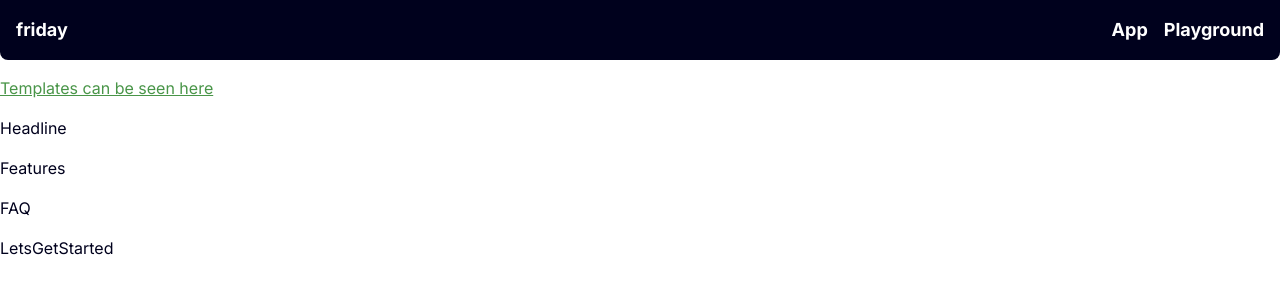
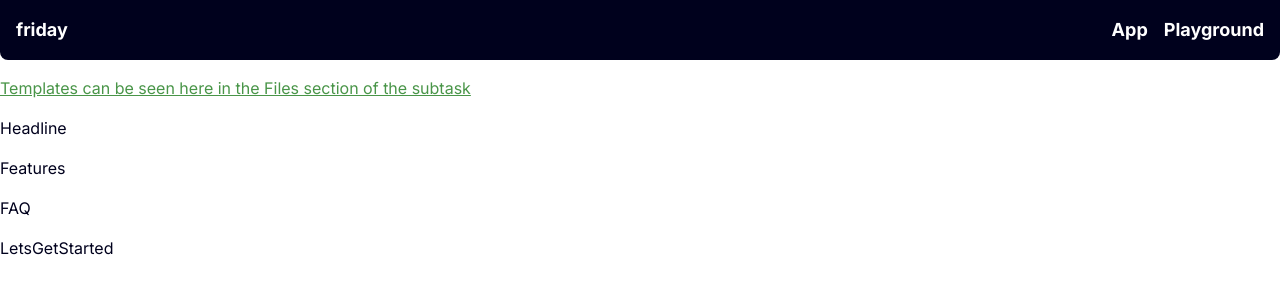
Before and after one commit to Kankenny/Friday, a React (Create React App) app in the folder frontend/: page / in a window 1280 px wide. Shown: the top 300 px of the page. Built offline with nearby package versions, Linux system fonts and the light colour scheme; the HTML template or start-up script is replaced by a standard one.

Commit message:
Spread the rest of the properties passed to the StyledLink component

```diff
--- a/frontend/src/components/routes/landing-page/LandingPage.tsx
+++ b/frontend/src/components/routes/landing-page/LandingPage.tsx
@@ -9,7 +9,9 @@ const LandingPage = () => {
     <div className="text-secondary py-4 space-y-4">
       <StyledLink
         href="https://mddlknntt.monday.com/boards/4007785360/pulses/4086640487"
-        linkText="Templates can be seen here"
+        linkText="Templates can be seen here in the Files section of the subtask"
+        target="_blank"
+        rel="noopener noreferrer"
       />
       <Headline />
       <Features />
--- a/frontend/src/components/ui/StyledLink.tsx
+++ b/frontend/src/components/ui/StyledLink.tsx
@@ -1,15 +1,15 @@
 type Props = {
   href: string;
   linkText: string;
+  [key: string]: any;
 };
 
-const StyledLink = ({ href, linkText }: Props) => {
+const StyledLink = ({ href, linkText, ...rest }: Props) => {
   return (
     <a
       href={href}
       className="underline text-tertiary hover:duration-200 ease-in-out hover:text-secondary"
-      target="_blank"
-      rel="noopener noreferrer"
+      {...rest}
     >
       {linkText}
     </a>
```
